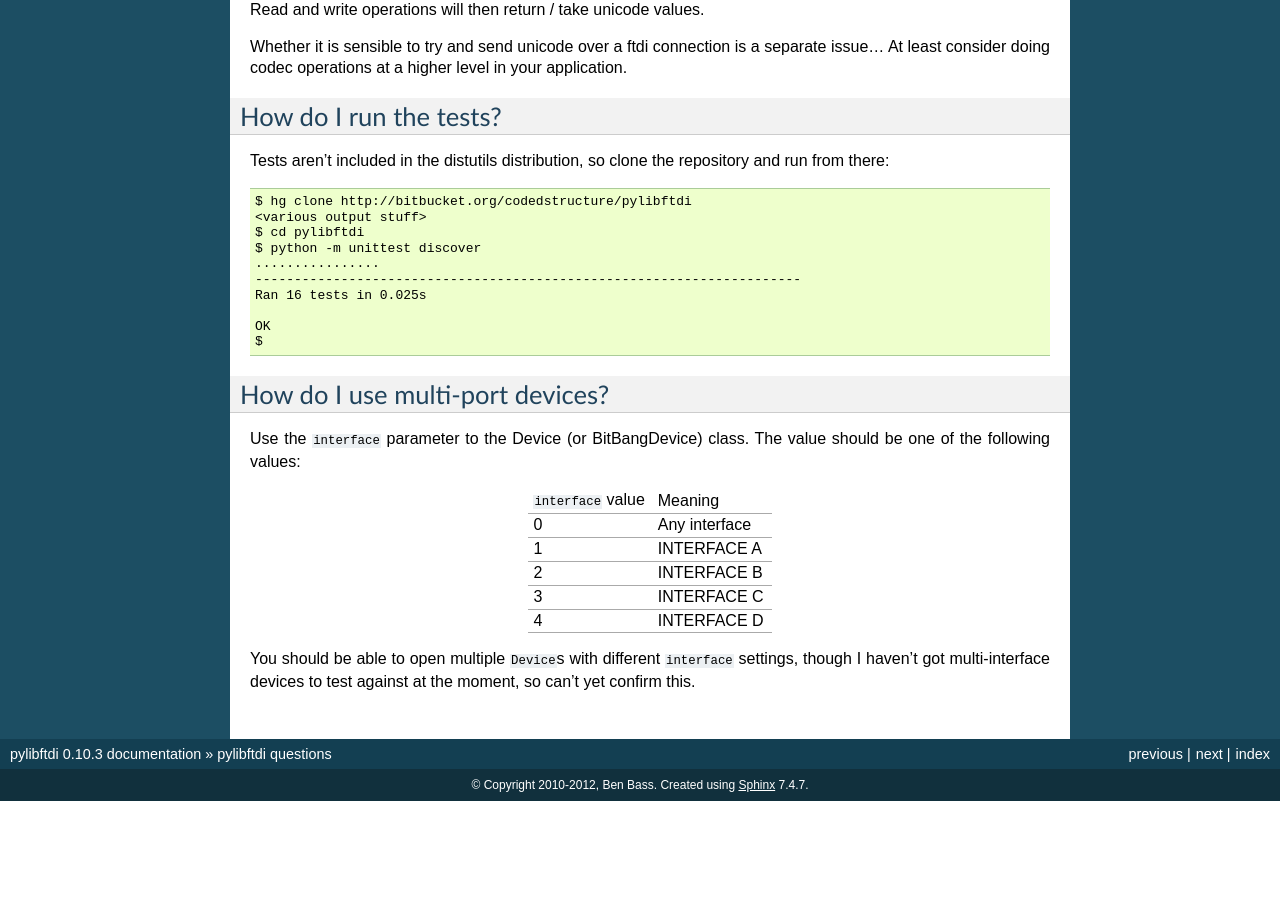
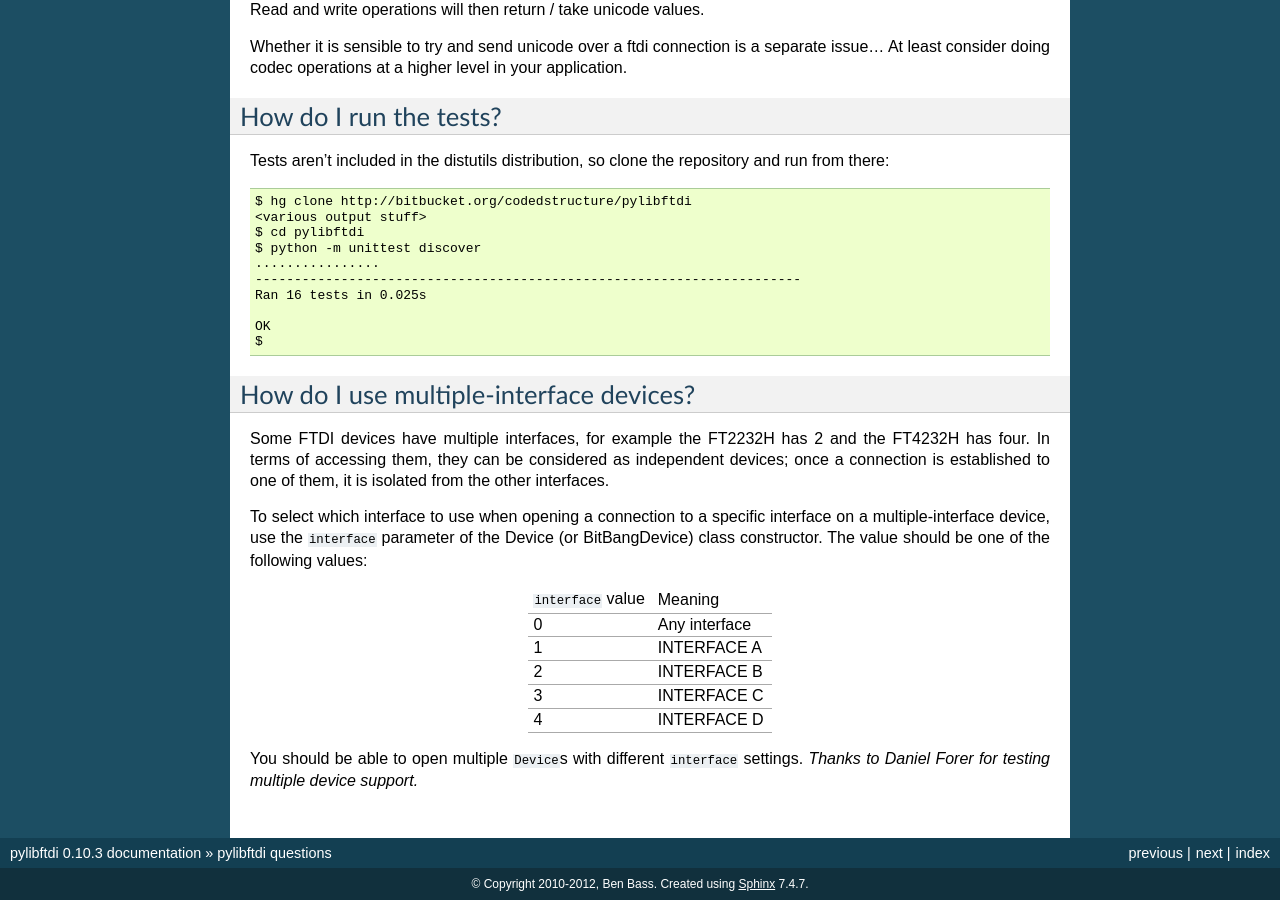
Before and after one commit to codedstructure/pylibftdi.old, a Sphinx documentation site: the page built from doc/how_to.rst, in a window 1280 px wide and 900 px high, scrolled down 1207 px. Built offline with Sphinx 7.4.7, drawn with Linux system fonts in a browser that asks for light colours; before the commit the page ends 2008 px from its top, so only the background shows below that; some of the changed text lies outside the part shown.

Commit message:
update multiple-interface docs

```diff
--- a/doc/how_to.rst
+++ b/doc/how_to.rst
@@ -91,10 +91,17 @@ repository and run from there::
     OK
     $
 
-How do I use multi-port devices?
---------------------------------
+How do I use multiple-interface devices?
+----------------------------------------
 
-Use the ``interface`` parameter to the Device (or BitBangDevice) class.
+Some FTDI devices have multiple interfaces, for example the FT2232H has 2
+and the FT4232H has four. In terms of accessing them, they can be
+considered as independent devices; once a connection is established to one
+of them, it is isolated from the other interfaces.
+
+To select which interface to use when opening a connection to a specific
+interface on a multiple-interface device, use the ``interface`` parameter
+of the Device (or BitBangDevice) class constructor.
 The value should be one of the following values:
 
     =================== =============
@@ -108,5 +115,5 @@ The value should be one of the following values:
     =================== =============
 
 You should be able to open multiple ``Device``\s with different
-``interface`` settings, though I haven't got multi-interface devices
-to test against at the moment, so can't yet confirm this.
+``interface`` settings.
+*Thanks to Daniel Forer for testing multiple device support.*
```
